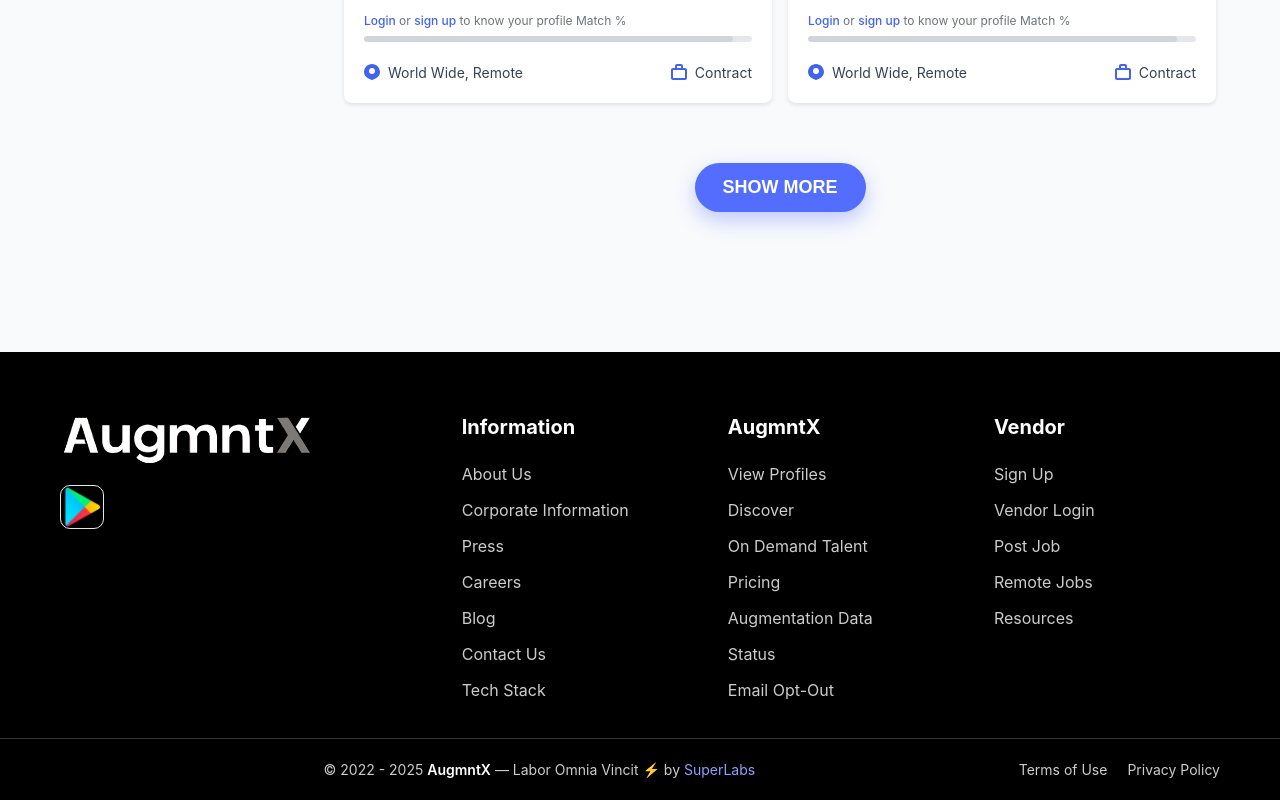
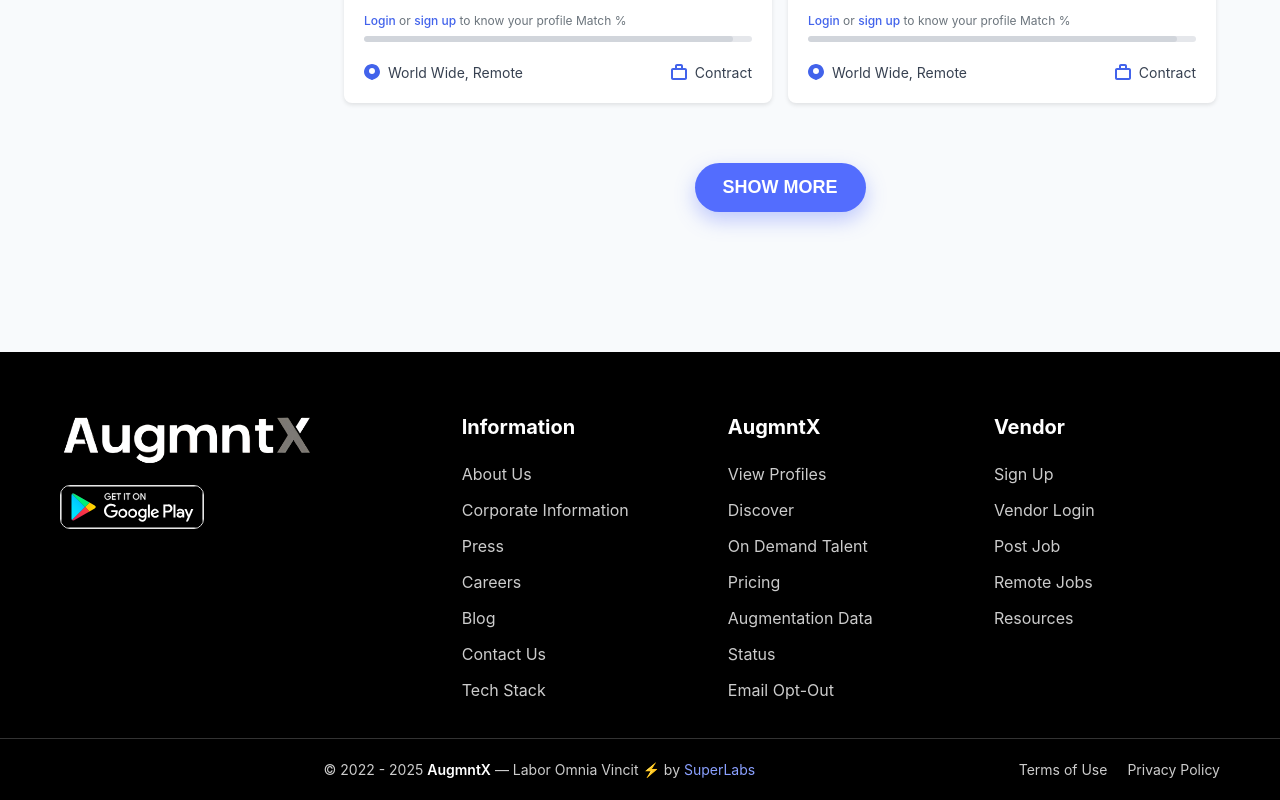
Before and after one commit to varchasvakhare2022/Augmntx-Replica, a React (Create React App) app: page / in a window 1280 px wide. Shown: the part 1141-1941 px from the top of the page. Built offline with nearby package versions, Linux system fonts and the light colour scheme; the HTML template or start-up script is replaced by a standard one.

Commit message:
Play badge

```diff
--- a/src/components/Footer.js
+++ b/src/components/Footer.js
@@ -10,7 +10,7 @@
         <div className="footer-section footer-brand">
           <img src="/augmntxlogo.png" alt="AugmntX" className="footer-brand-logo" />
           <a className="google-play-badge" href="#google-play" aria-label="Get it on Google Play">
-            <img src="/google_play.png" alt="Get it on Google Play" />
+            <img src="/play_store.svg" alt="Get it on Google Play" />
           </a>
         </div>
 
```
Also changed, not shown: public/play_store.svg (added).
